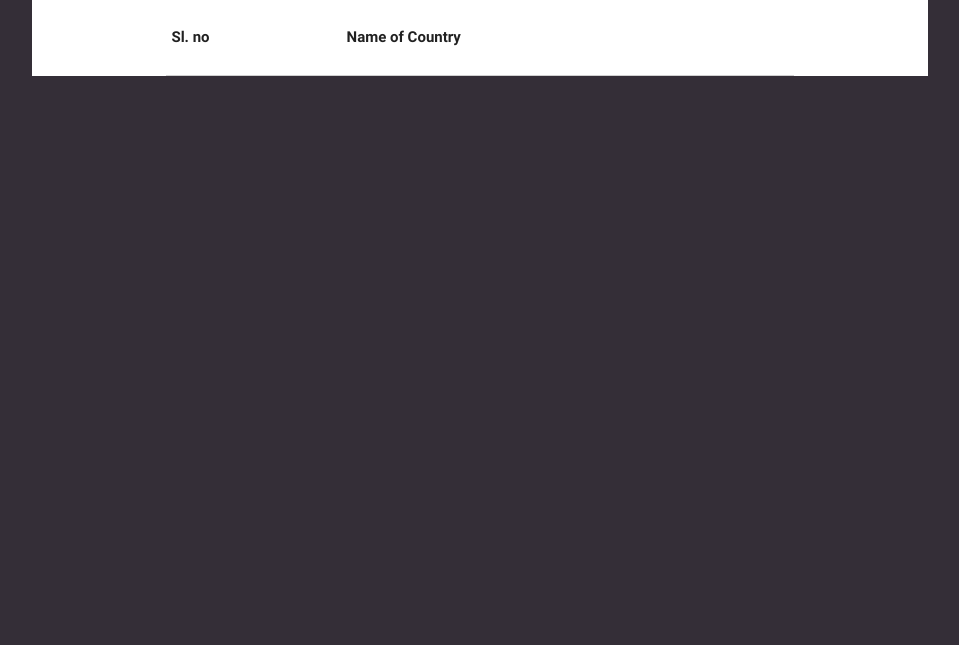
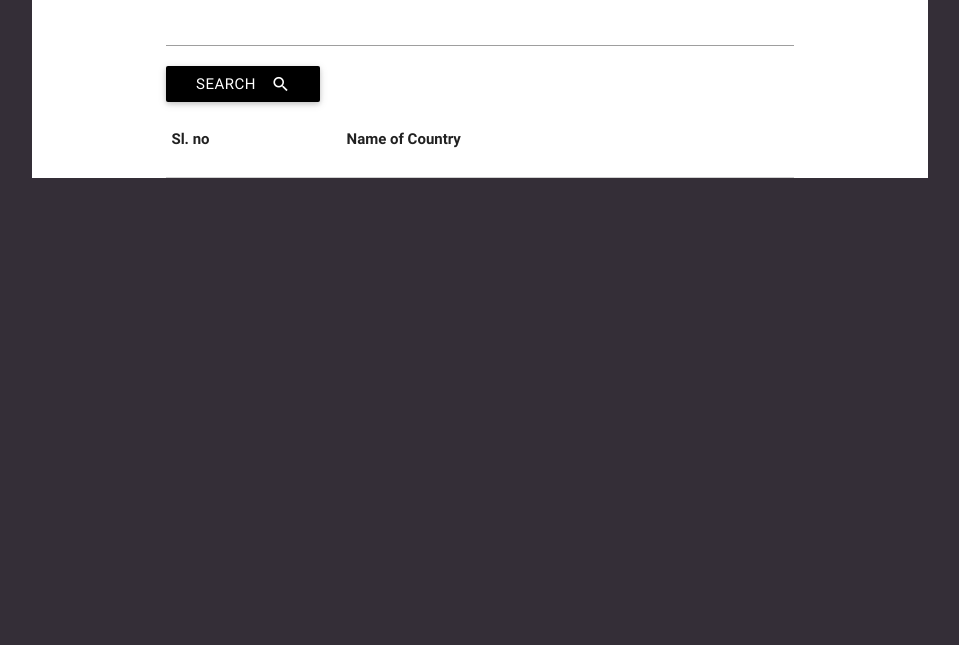
Before and after one commit to SahilKathiri/django-vulnerable, a Django app: template countries/templates/countries/index.html in a window 1280 px wide. Shown: the part 64-709 px from the top of the page, without its empty margins (160-1119 px from the left). Run offline with Django 3.2, Linux system fonts and the light colour scheme; the template is opened without the code that fills it, so the values that code supplies are empty.

Commit message:
Vulnerable to SQL injection(partly)

```diff
--- a/countries/templates/countries/index.html
+++ b/countries/templates/countries/index.html
@@ -8,6 +8,12 @@
 {% block main_block %}
     <div class="row container white">
         <div class="container">
+            <form method="get" action="">
+                <input type="text" name="query" />
+                <button class="btn waves-effect waves-light black white-text" type="submit" name="action" value="submit">Search
+                        <i class="material-icons right">search</i>
+                        </button>
+            </form>
             <table>
                 <thead>
                     <th>Sl. no</th>
```
Also changed, not shown: countries/views.py (+9 -1 lines).
